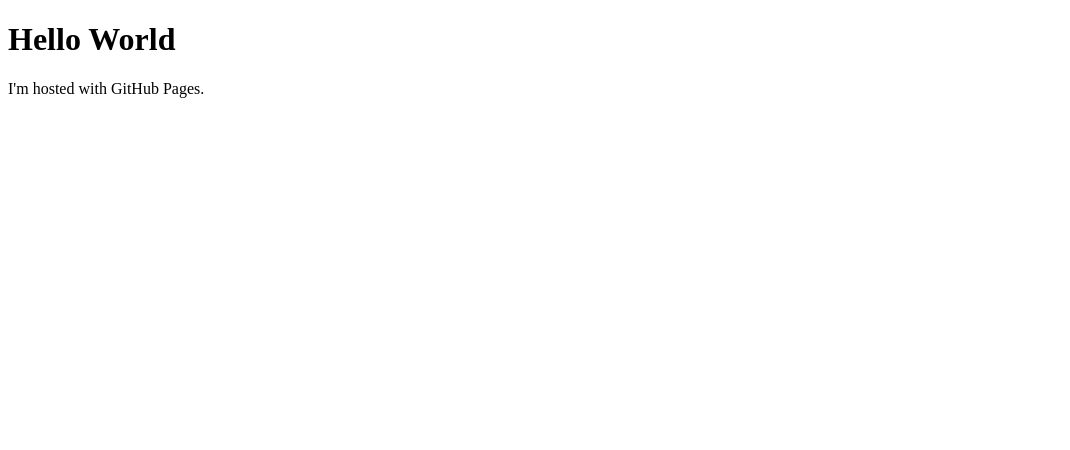
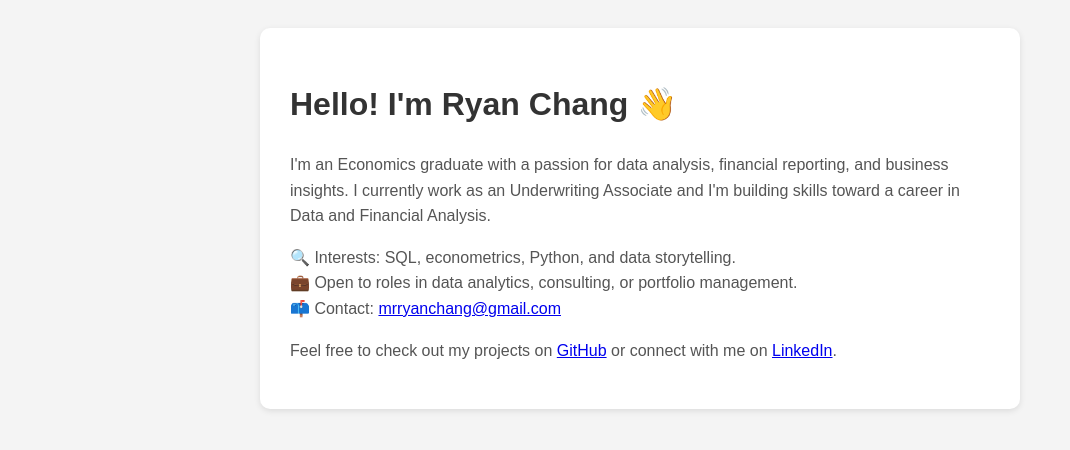
Before and after one commit to raceti/raceti.github.io, a plain HTML site: page index.html in a window 1280 px wide. Shown: the whole page, without its empty margins (0-1070 px from the left). Drawn offline with Linux system fonts and the light colour scheme.

Commit message:
index.html

```diff
--- a/index.html
+++ b/index.html
@@ -1,7 +1,48 @@
 <!DOCTYPE html>
-<html>
+<html lang="en">
+<head>
+  <meta charset="UTF-8">
+  <title>My GitHub Profile</title>
+  <style>
+    body {
+      font-family: Arial, sans-serif;
+      line-height: 1.6;
+      padding: 20px;
+      background-color: #f4f4f4;
+    }
+    .profile {
+      background: white;
+      max-width: 700px;
+      margin: 0 auto;
+      padding: 30px;
+      border-radius: 10px;
+      box-shadow: 0 2px 6px rgba(0,0,0,0.1);
+    }
+    h1 {
+      color: #333;
+    }
+    p {
+      color: #555;
+    }
+  </style>
+</head>
 <body>
-<h1>Hello World</h1>
-<p>I'm hosted with GitHub Pages.</p>
+
+  <div class="profile">
+    <h1>Hello! I'm Ryan Chang 👋</h1>
+    <p>
+      I'm an Economics graduate with a passion for data analysis, financial reporting, and business insights.
+      I currently work as an Underwriting Associate and I'm building skills toward a career in Data and Financial Analysis.
+    </p>
+    <p>
+      🔍 Interests: SQL, econometrics, Python, and data storytelling.<br>
+      💼 Open to roles in data analytics, consulting, or portfolio management.<br>
+      📫 Contact: <a href="mailto:mrryanchang@gmail.com">mrryanchang@gmail.com</a>
+    </p>
+    <p>
+      Feel free to check out my projects on <a href="https://github.com/raceti" target="_blank">GitHub</a> or connect with me on <a href="https://linkedin.com/in/mrryanchang" target="_blank">LinkedIn</a>.
+    </p>
+  </div>
+
 </body>
 </html>
```
